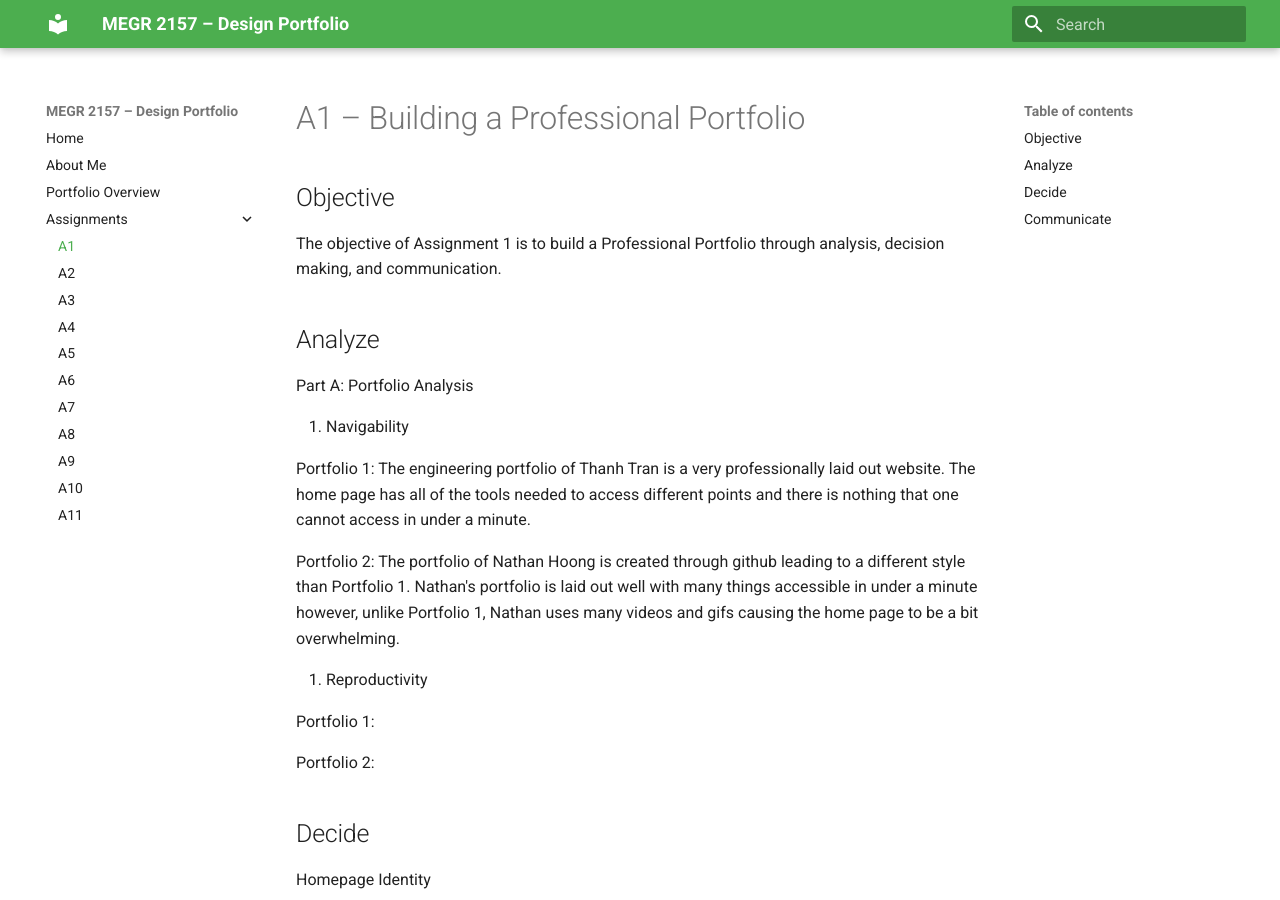
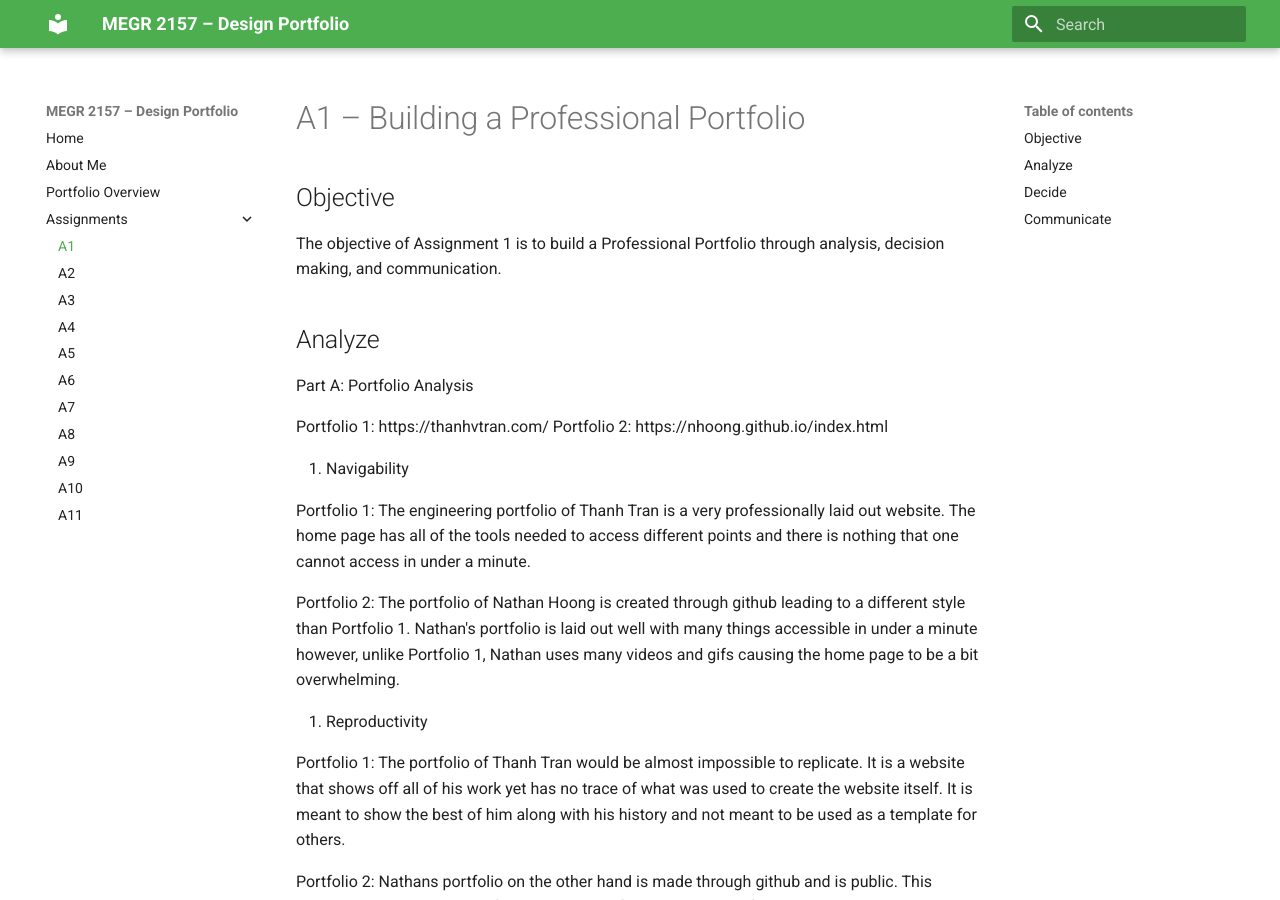
Before and after one commit to noaheme/design-projects-portfolio, an MkDocs documentation site: the page built from docs/assignments/A01/index.md, in a window 1280 px wide and 900 px high. Built offline with MkDocs 1.6.1 and Material for MkDocs 9.7.7, drawn with Linux system fonts in a browser that asks for light colours; some of the changed text lies outside the part shown.

Commit message:
Update portfolio analysis section in index.md
Added analysis and reproduction details for two portfolios.

```diff
--- a/docs/assignments/A01/index.md
+++ b/docs/assignments/A01/index.md
@@ -5,6 +5,9 @@ The objective of Assignment 1 is to build a Professional Portfolio through analy
 
 ## Analyze
   Part A: Portfolio Analysis
+
+Portfolio 1: https://thanhvtran.com/
+Portfolio 2: https://nhoong.github.io/index.html
 
   1. Navigability
 
@@ -14,9 +17,9 @@ Portfolio 2: The portfolio of Nathan Hoong is created through github leading to
 
   2. Reproductivity
 
-Portfolio 1:
+Portfolio 1: The portfolio of Thanh Tran would be almost impossible to replicate. It is a website that shows off all of his work yet has no trace of what was used to create the website itself. It is meant to show the best of him along with his history and not meant to be used as a template for others.
 
-Portfolio 2:
+Portfolio 2: Nathans portfolio on the other hand is made through github and is public. This means that with a little bit of digging you can find the entire portfolio making it easy to replicate. Nathan does not mention it in his website itself however going onto github and searching for his profile will allow you to view it.
 
 
 ## Decide
```
